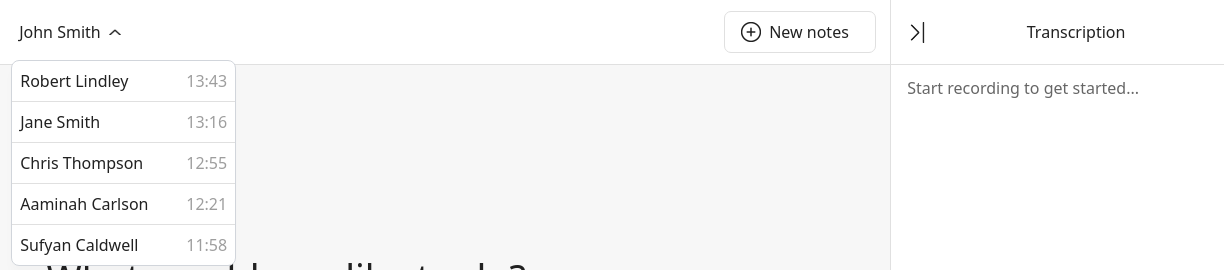
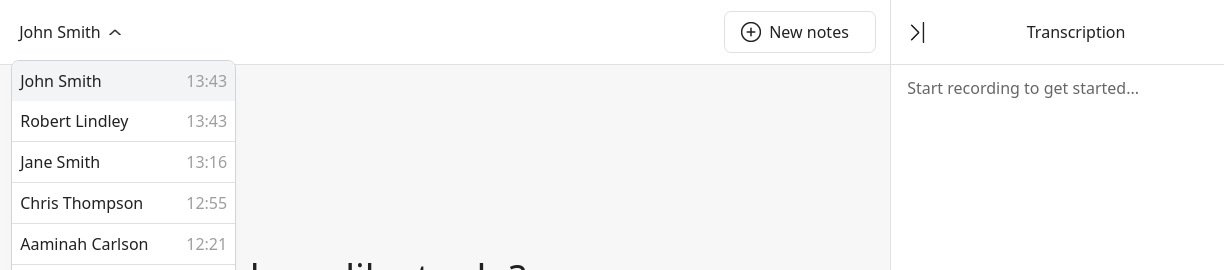
Before and after one commit to ChamilSachintha/Transcription-AI-Dashboard, a website: page index.html in a window 1280 px wide. Both pictures are taken after a click on the button "John Smith". Shown: the top 270 px of the page, 56-1280 px from the left. Drawn offline with nearby package versions, Linux system fonts and the light colour scheme.

Commit message:
Update dropdown styles

```diff
--- a/index.html
+++ b/index.html
@@ -129,6 +129,12 @@
               id="dropdownMenu"
               class="absolute left-0 mt-2 w-[225px] bg-white border border-gray-300 rounded-[8px] shadow-[0px_9px_10px_rgba(0,0,0,0.02)] hidden"
             >
+            <li
+                class="p-2 text-[#212121] bg-gray-100 rounded-tl-[8px] rounded-tr-[8px] cursor-pointer flex"
+              >
+              John Smith
+                <span class="ml-auto text-[#9E9E9E]">13:43</span>
+              </li>
               <li
                 class="p-2 text-[#212121] hover:bg-gray-100 cursor-pointer flex"
               >
@@ -162,7 +168,7 @@
               <!-- Divider -->
               <hr class="w-full border-t border-[#E0E0E0]" />
               <li
-                class="p-2 text-[#212121] hover:bg-gray-100 cursor-pointer flex"
+                class="p-2 text-[#212121] hover:bg-gray-100 rounded-bl-[8px] rounded-br-[8px] cursor-pointer flex"
               >
                 Sufyan Caldwell
                 <span class="ml-auto text-[#9E9E9E]">11:58</span>
```
